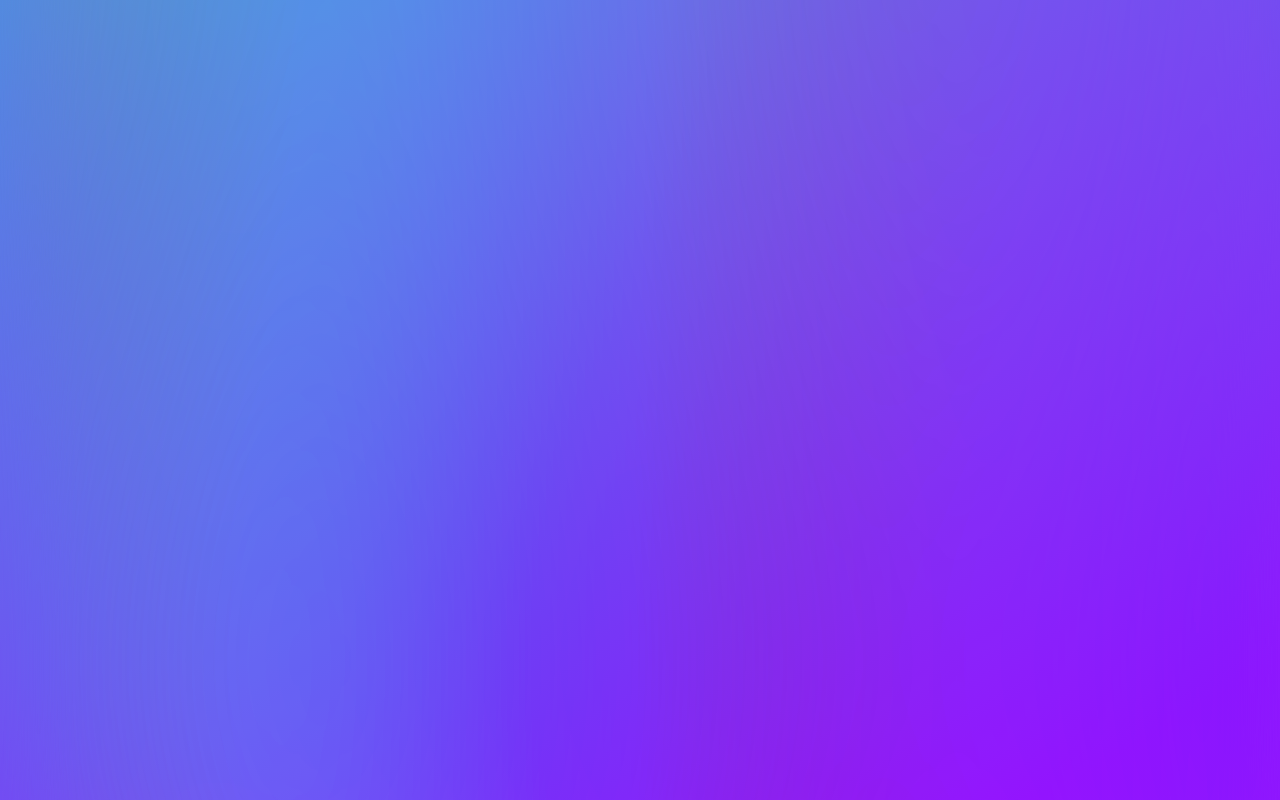
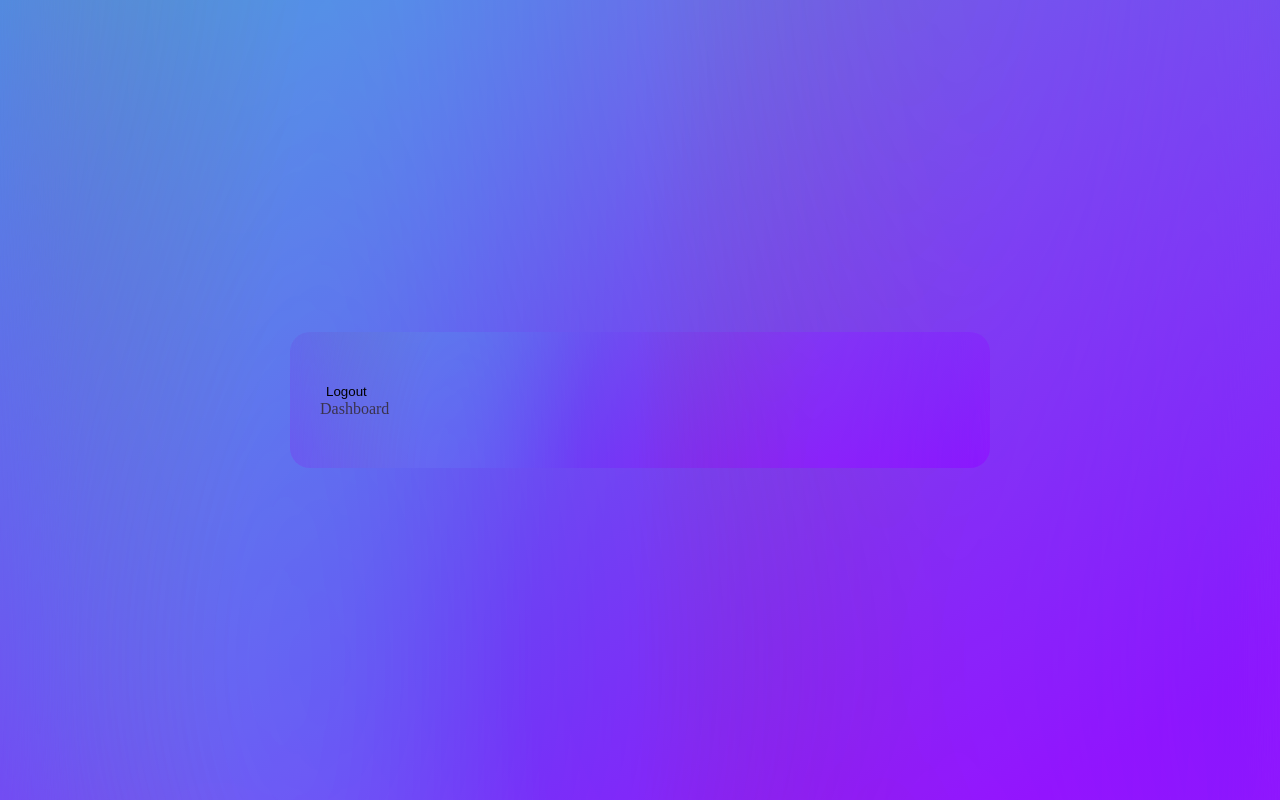
Before and after one commit to Ankushtsalian/TEST_LOGIN_JWT_FULLSTACK, a React (Create React App) app in the folder FRONTEND/: page /protected in a window 1280 px wide. Before the commit this address had no page. Built offline with nearby package versions, Linux system fonts and the light colour scheme; sample sign-in values are in the browser's storage.

Commit message:
login COMPLETED

```diff
--- a/FRONTEND/src/App.js
+++ b/FRONTEND/src/App.js
@@ -4,7 +4,9 @@ import Register from "./components/Register";
 import Login from "./components/Login";
 import Dashboard from "./components/Dashboard";
 import { BrowserRouter as Router, Routes, Route } from "react-router-dom";
-import { useState } from "react";
+import { useEffect, useState } from "react";
+import Logout from "./components/Logout";
+import Protected from "./components/Protected";
 
 function App() {
   const [formInput, setFormInput] = useState({
@@ -15,8 +17,10 @@ function App() {
     registerResetPassword: "",
   });
 
-  // const { registerPassword, registerResetPassword } = formInput;
-  // console.log(formInput);
+  useEffect(() => {
+    localStorage.removeItem("Token");
+  }, []);
+
   const handleInput = (e) => {
     const { name, value } = e.target;
     setFormInput((formValue) => ({ ...formValue, [name]: value }));
@@ -39,7 +43,21 @@ function App() {
             path="/login"
             element={<Login handleInput={handleInput} formInput={formInput} />}
           />
-          <Route path="/Dashboard" element={<Dashboard />} />
+
+          <Route
+            path="/protected"
+            element={
+              <Protected>
+                <Logout />
+                <Dashboard />
+              </Protected>
+            }
+          ></Route>
+
+          <Route
+            path="*"
+            element={<h1>-------------------- NOT FOUND 404 --------------</h1>}
+          />
         </Routes>
       </Router>
     </main>
--- a/FRONTEND/src/components/Login.jsx
+++ b/FRONTEND/src/components/Login.jsx
@@ -1,12 +1,13 @@
 import { useEffect, useState } from "react";
 
-import { Link } from "react-router-dom";
+import { Link, Navigate, redirect, useNavigate } from "react-router-dom";
 import Password from "./Password";
 import axios from "axios";
 
 const Login = ({ handleInput, formInput }) => {
   const { loginUsername, loginPassword } = formInput;
-  const [token, setToken] = useState("");
+  const [tokenLog, setTokenLog] = useState("");
+  const navigate = useNavigate();
   const handleLogin = async () => {
     try {
       const response = await axios.post("http://localhost:5000/api/v1/login", {
@@ -14,7 +15,9 @@ const Login = ({ handleInput, formInput }) => {
         password: loginPassword,
       });
       // console.log(response.data.msg.decoded);
-      setToken(response.data.msg.token);
+      setTokenLog(() => response.data.msg.token);
+      // if (token) navigate("/protected");
+
       alert(
         `Login Successfull with username : ${response.data.msg.decoded.username}`
       );
@@ -23,11 +26,22 @@ const Login = ({ handleInput, formInput }) => {
     }
   };
   useEffect(() => {
-    localStorage.setItem("Token", token);
+    if (tokenLog) {
+      localStorage.setItem("Token", tokenLog);
+      navigate("/protected");
+    }
     return () => {
-      console.log("done");
+      console.log("LOGIN");
     };
-  }, [token]);
+  }, [tokenLog]);
+  // useEffect(() => {
+  //   if (tokenLog) {
+  //     navigate("/protected");
+  //   }
+  //   return () => {
+  //     console.log("done");
+  //   };
+  // }, [tokenLog]);
   return (
     <div className="login-card">
       <div>
@@ -42,13 +56,12 @@ const Login = ({ handleInput, formInput }) => {
             placeholder="Username"
             onChange={handleInput}
           />
-
           <Password
             placeholder="Password"
             name="loginPassword"
             handleInput={handleInput}
           />
-
+          {/* <Link to="/protected"> */}{" "}
           <button
             className="control"
             type="button"
@@ -57,6 +70,7 @@ const Login = ({ handleInput, formInput }) => {
           >
             LOGIN
           </button>
+          {/* </Link> */}
         </form>
       </div>
       <div className="Redirect">
--- a/FRONTEND/src/components/Logout.jsx
+++ b/FRONTEND/src/components/Logout.jsx
@@ -0,0 +1,31 @@
+import React from "react";
+import { useEffect, useState } from "react";
+import { Link, Navigate, redirect, useNavigate } from "react-router-dom";
+
+const Logout = () => {
+  const token = localStorage.getItem("Token");
+  const [logToken, setLogToken] = useState(token);
+
+  const navigate = useNavigate();
+  const handleLogout = () => {
+    setLogToken(localStorage.removeItem("Token"));
+  };
+
+  useEffect(() => {
+    if (!logToken) {
+      localStorage.removeItem("Token");
+      navigate("/login");
+    }
+    return () => {
+      console.log("LOGOUT");
+    };
+  }, [logToken]);
+
+  return (
+    <div>
+      <button onClick={handleLogout}> Logout</button>
+    </div>
+  );
+};
+
+export default Logout;
--- /dev/null
+++ b/FRONTEND/src/components/Protected.jsx
@@ -0,0 +1,21 @@
+import React, { useEffect, useState } from "react";
+import { Link, Navigate, redirect, useNavigate } from "react-router-dom";
+
+const Protected = ({ children }) => {
+  const navigate = useNavigate();
+  const [logToken] = useState(localStorage.getItem("Token"));
+
+  useEffect(() => {
+    if (!logToken) {
+      alert("Unathorized USER");
+      navigate("/login");
+    }
+    return () => {
+      console.log("Protected");
+    };
+  }, [logToken]);
+
+  return <div>{logToken && <div className="dashboard">{children}</div>}</div>;
+};
+
+export default Protected;
--- a/FRONTEND/src/components/Register.jsx
+++ b/FRONTEND/src/components/Register.jsx
@@ -21,12 +21,6 @@ const Register = ({ formInput, handleInput }) => {
       alert(error.response.data.msg);
     }
   };
-  // useEffect(() => {
-  //   localStorage.setItem("Token", token);
-  //   return () => {
-  //     console.log("done");
-  //   };
-  // }, [token]);
 
   return (
     <div className="register-card">
--- a/FRONTEND/src/styles/login_register.css
+++ b/FRONTEND/src/styles/login_register.css
@@ -71,3 +71,14 @@
     margin: 50px 0 0;
 
 }
+
+
+/* *-------------------------------------------DASHBOARD------------------------------------------ */
+.dashboard{
+    width: 700px;
+    padding: 50px 30px;
+    border-radius: 1.25rem;
+    background-image: url("../background.svg");
+    animation: rotate 1.5s infinite alternate linear;
+
+}
```
